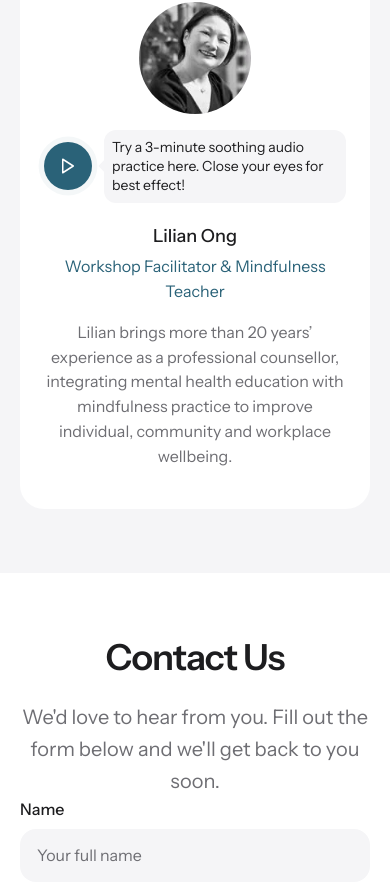
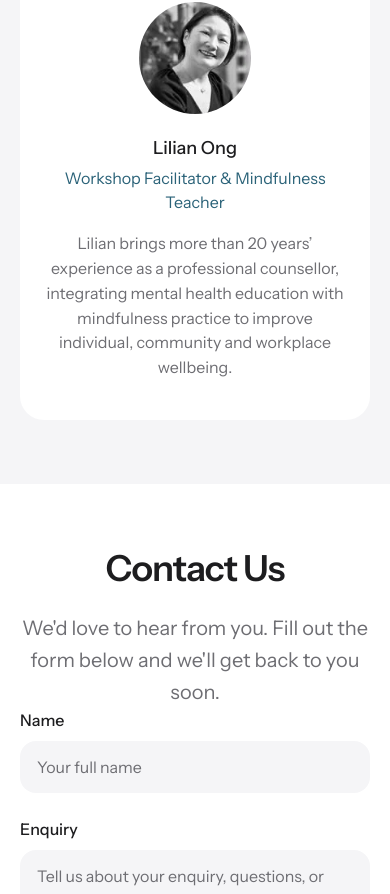
Before and after one commit to smara-sg/smara-website-v3, a React (Vite) app: page /about in a window 390 px wide. Shown: the part 2315-3209 px from the top of the page. Built offline with nearby package versions, Linux system fonts and the light colour scheme.

Commit message:
Remove Lilian profile audio control; retain Lilian voice clip for future video

```diff
--- a/src/components/AboutPage.tsx
+++ b/src/components/AboutPage.tsx
@@ -1,80 +1,7 @@
-import { useRef, useState } from 'react';
-import { Heart, Mail, Pause, Play } from 'lucide-react';
+import { useState } from 'react';
+import { Heart, Mail } from 'lucide-react';
 import Footer from './Footer';
 import OptimizedImage from './OptimizedImage';
-
-const MeditationPractice = () => {
-  const audioRef = useRef<HTMLAudioElement>(null);
-  const [playing, setPlaying] = useState(false);
-  const [hasError, setHasError] = useState(false);
-
-  const togglePlayback = async () => {
-    const audio = audioRef.current;
-    if (!audio) return;
-    if (!audio.paused) {
-      audio.pause();
-      return;
-    }
-    setHasError(false);
-    if (audio.error) audio.load();
-    try {
-      await audio.play();
-    } catch (error) {
-      if (!(error instanceof DOMException && error.name === 'AbortError')) {
-        setHasError(true);
-      }
-    }
-  };
-
-  return (
-    <div className="meditation-control absolute inset-y-0 -right-3 left-[calc(50%+2.5rem)] z-10">
-      <style>{`
-        @keyframes meditation-pulse {
-          0%, 100% { box-shadow: 0 0 0 0 rgb(37 97 121 / 16%); }
-          50% { box-shadow: 0 0 0 6px rgb(37 97 121 / 4%); }
-        }
-        @keyframes meditation-bubble-in {
-          from { opacity: 0; transform: translateX(-4px) scale(.97); }
-          to { opacity: 1; transform: none; }
-        }
-      `}</style>
-      <audio
-        ref={audioRef}
-        src="/lilian-meditation-practice.mp3"
-        preload="none"
-        onPlay={() => setPlaying(true)}
-        onPause={() => setPlaying(false)}
-        onEnded={() => setPlaying(false)}
-        onError={() => {
-          setPlaying(false);
-          setHasError(true);
-        }}
-      />
-      <div className="text-left">
-        <button
-          type="button"
-          aria-label={playing ? 'Pause meditation practice' : 'Play meditation practice with Lilian Ong'}
-          aria-describedby={playing ? undefined : 'lilian-practice-invitation'}
-          onClick={togglePlayback}
-          className="absolute bottom-0 left-0 grid h-11 w-11 place-items-center rounded-full bg-accent text-white ring-2 ring-white focus-visible:outline focus-visible:outline-2 focus-visible:outline-offset-4 focus-visible:outline-accent motion-safe:animate-[meditation-pulse_4s_ease-in-out_infinite]"
-        >
-          {playing ? <Pause size={18} aria-hidden="true" /> : <Play size={18} aria-hidden="true" />}
-        </button>
-        {!playing && (
-          <p
-            id="lilian-practice-invitation"
-            className="meditation-invitation absolute bottom-12 left-4 right-0 max-w-[9rem] origin-bottom-left rounded-xl bg-mist px-2 py-1.5 text-[11px] leading-snug text-ink motion-safe:animate-[meditation-bubble-in_300ms_ease-out_both]"
-          >
-            <span aria-hidden="true" className="absolute -bottom-1 left-2 h-2 w-2 rotate-45 bg-mist" />
-            {hasError ? (
-              <span role="status">Audio couldn’t play. Tap play to try again.</span>
-            ) : 'Try a 3-minute soothing audio practice here. Close your eyes for best effect!'}
-          </p>
-        )}
-      </div>
-    </div>
-  );
-};
 
 const AboutPage = () => {
   const [formData, setFormData] = useState({
@@ -200,7 +127,6 @@ ties.
                       className="hover:scale-105 transition-transform duration-300"
                     />
                   </div>
-                  {member.name === 'Lilian Ong' && <MeditationPractice />}
                 </div>
                 <div className="text-center">
                   <h3 className="text-lg font-medium text-ink">{member.name}</h3>
--- a/src/index.css
+++ b/src/index.css
@@ -76,16 +76,6 @@
   .field { font-size: 1rem; min-height: 3rem; }
   .icon-btn { width: 3rem; height: 3rem; }
   footer a { display: inline-flex; align-items: center; min-height: 2.75rem; }
-  .meditation-control { left: calc(50% + 2.25rem); right: -0.5rem; }
-  .meditation-invitation { font-size: 0.875rem; line-height: 1.35; padding: 0.5rem; }
-}
-
-@media (max-width: 479px) {
-  .meditation-control { position: static; margin-top: 1rem; }
-  .meditation-control > .text-left { display: flex; align-items: center; gap: 0.75rem; }
-  .meditation-control button { position: static; flex-shrink: 0; width: 3rem; height: 3rem; }
-  .meditation-invitation { position: relative; inset: auto; max-width: none; flex: 1; }
-  .meditation-invitation > [aria-hidden] { left: -0.25rem; bottom: calc(50% - 0.25rem); }
 }
 
 @layer utilities {
```
Also changed, not shown: 1 other file (tests, documents, lock files or other folders).
